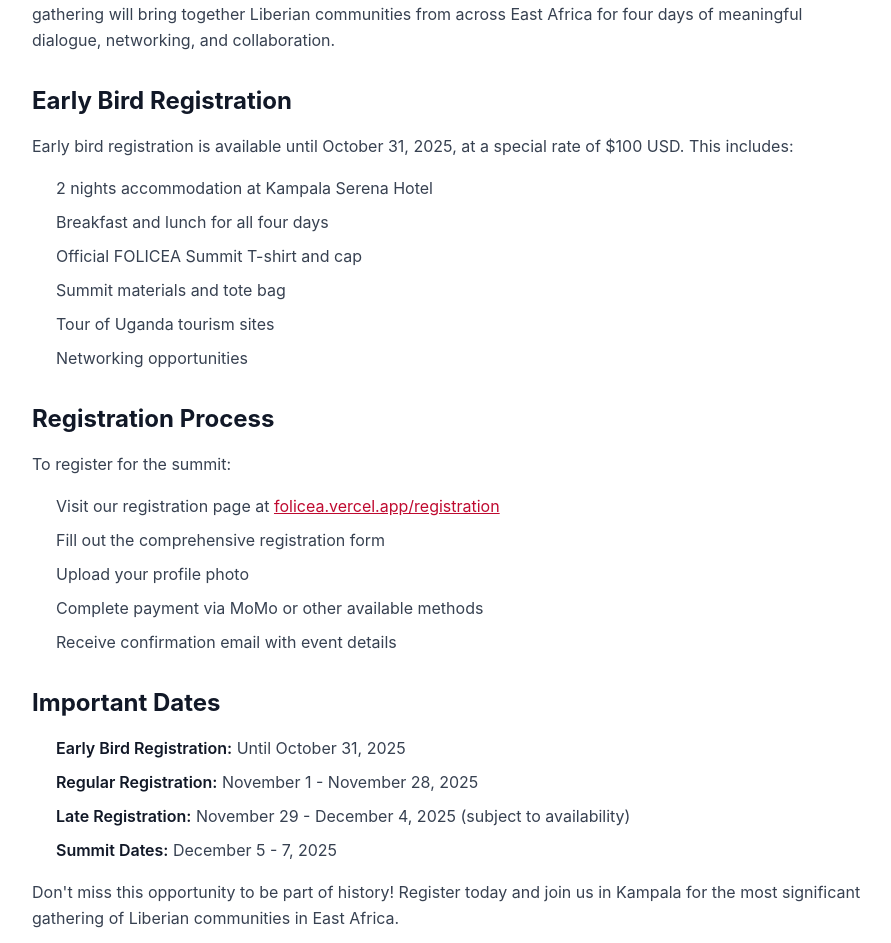
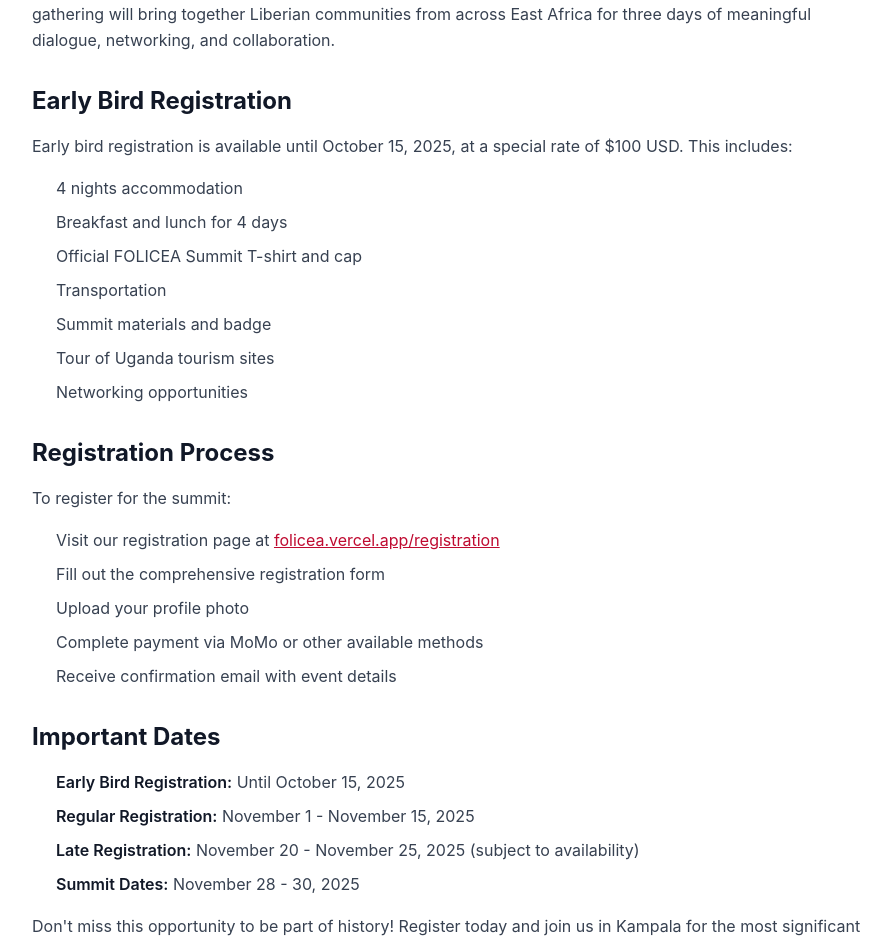
Before and after one commit to foliceasummit/folicea-summit-2025, a Next.js app: page /news/1 in a window 1280 px wide. Shown: the part 861-1804 px from the top of the page, without its empty margins (192-1083 px from the left). Built offline with nearby package versions, Linux system fonts and the light colour scheme.

Commit message:
update news page

```diff
--- a/pages/news/[id].tsx
+++ b/pages/news/[id].tsx
@@ -14,19 +14,20 @@
   const newsData = {
     1: {
       title: "FOLICEA Summit 2025 Registration Now Open",
-      date: "December 15, 2024",
+      date: "September 7, 2025",
       category: "Announcement",
       image: "https://images.unsplash.com/photo-1515187029135-18ee286d815b?ixlib=rb-4.0.3&ixid=M3wxMjA3fDB8MHxwaG90by1wYWdlfHx8fGVufDB8fHx8fA%3D%3D&auto=format&fit=crop&w=1000&q=80",
       content: `
-        <p>We are excited to announce that registration for the FOLICEA Summit 2025 is now officially open! This historic gathering will bring together Liberian communities from across East Africa for four days of meaningful dialogue, networking, and collaboration.</p>
+        <p>We are excited to announce that registration for the FOLICEA Summit 2025 is now officially open! This historic gathering will bring together Liberian communities from across East Africa for three days of meaningful dialogue, networking, and collaboration.</p>
 
         <h2>Early Bird Registration</h2>
-        <p>Early bird registration is available until October 31, 2025, at a special rate of $100 USD. This includes:</p>
+        <p>Early bird registration is available until October 15, 2025, at a special rate of $100 USD. This includes:</p>
         <ul>
-          <li>2 nights accommodation at Kampala Serena Hotel</li>
-          <li>Breakfast and lunch for all four days</li>
+          <li>4 nights accommodation</li>
+          <li>Breakfast and lunch for 4 days</li>
           <li>Official FOLICEA Summit T-shirt and cap</li>
-          <li>Summit materials and tote bag</li>
+          <li>Transportation</li>
+          <li>Summit materials and badge</li>
           <li>Tour of Uganda tourism sites</li>
           <li>Networking opportunities</li>
         </ul>
@@ -43,10 +44,10 @@
 
         <h2>Important Dates</h2>
         <ul>
-          <li><strong>Early Bird Registration:</strong> Until October 31, 2025</li>
-                      <li><strong>Regular Registration:</strong> November 1 - November 28, 2025</li>
-            <li><strong>Late Registration:</strong> November 29 - December 4, 2025 (subject to availability)</li>
-                          <li><strong>Summit Dates:</strong> December 5 - 7, 2025</li>
+          <li><strong>Early Bird Registration:</strong> Until October 15, 2025</li>
+                      <li><strong>Regular Registration:</strong> November 1 - November 15, 2025</li>
+            <li><strong>Late Registration:</strong> November 20 - November 25, 2025 (subject to availability)</li>
+                          <li><strong>Summit Dates:</strong> November 28 - 30, 2025</li>
         </ul>
 
         <p>Don't miss this opportunity to be part of history! Register today and join us in Kampala for the most significant gathering of Liberian communities in East Africa.</p>
@@ -54,7 +55,7 @@
     },
     2: {
       title: "Meet Our Distinguished Speakers",
-      date: "December 10, 2024",
+      date: "September 10, 2025",
       category: "Speakers",
       image: "https://images.unsplash.com/photo-1507003211169-0a1dd7228f2d?ixlib=rb-4.0.3&ixid=M3wxMjA3fDB8MHxwaG90by1wYWdlfHx8fGVufDB8fHx8fA%3D%3D&auto=format&fit=crop&w=1000&q=80",
       content: `
@@ -136,13 +137,13 @@
     },
     4: {
       title: "Summit Agenda Released",
-      date: "November 30, 2024",
+      date: "September 15, 2025",
       category: "Agenda",
       image: "https://images.unsplash.com/photo-1515187029135-18ee286d815b?ixlib=rb-4.0.3&ixid=M3wxMjA3fDB8MHxwaG90by1wYWdlfHx8fGVufDB8fHx8fA%3D%3D&auto=format&fit=crop&w=1000&q=80",
       content: `
-        <p>The complete agenda for the FOLICEA Summit 2025 has been released! The four-day event will feature keynote speeches, workshops, networking sessions, and cultural celebrations that will create lasting impact for our community.</p>
+        <p>The complete agenda for the FOLICEA Summit 2025 has been released! The three-day event will feature keynote speeches, workshops, networking sessions, and cultural celebrations that will create lasting impact for our community.</p>
 
-                    <h2>Day 1 - December 5, 2025: Opening Ceremony & Welcome</h2>
+                    <h2>Day 1 - November 28, 2025: Opening Ceremony & Welcome</h2>
         <h3>Morning Session (8:00 AM - 12:00 PM)</h3>
         <ul>
           <li>8:00 AM - Registration and Welcome Coffee</li>
@@ -158,7 +159,7 @@
           <li>5:00 PM - Networking Reception</li>
         </ul>
 
-                    <h2>Day 2 - December 6, 2025: Business & Entrepreneurship</h2>
+                    <h2>Day 2 - November 29, 2025: Business & Entrepreneurship</h2>
         <h3>Morning Session (8:00 AM - 12:00 PM)</h3>
         <ul>
           <li>8:00 AM - Breakfast and Networking</li>
@@ -174,7 +175,7 @@
           <li>5:00 PM - Business Matchmaking Session</li>
         </ul>
 
-                    <h2>Day 3 - December 7, 2025: Education & Youth Development</h2>
+                    <h2>Day 3 - November 30, 2025: Education & Youth Development</h2>
         <h3>Morning Session (8:00 AM - 12:00 PM)</h3>
         <ul>
           <li>8:00 AM - Youth Leadership Breakfast</li>
@@ -190,7 +191,7 @@
           <li>5:00 PM - Talent Show and Cultural Performances</li>
         </ul>
 
-                    <h2>Day 3 - December 7, 2025: Closing & Future Planning</h2>
+                    <h2>Day 3 - November 30, 2025: Closing & Future Planning</h2>
         <h3>Morning Session (8:00 AM - 12:00 PM)</h3>
         <ul>
           <li>8:00 AM - FOLICEA Elections</li>
```
